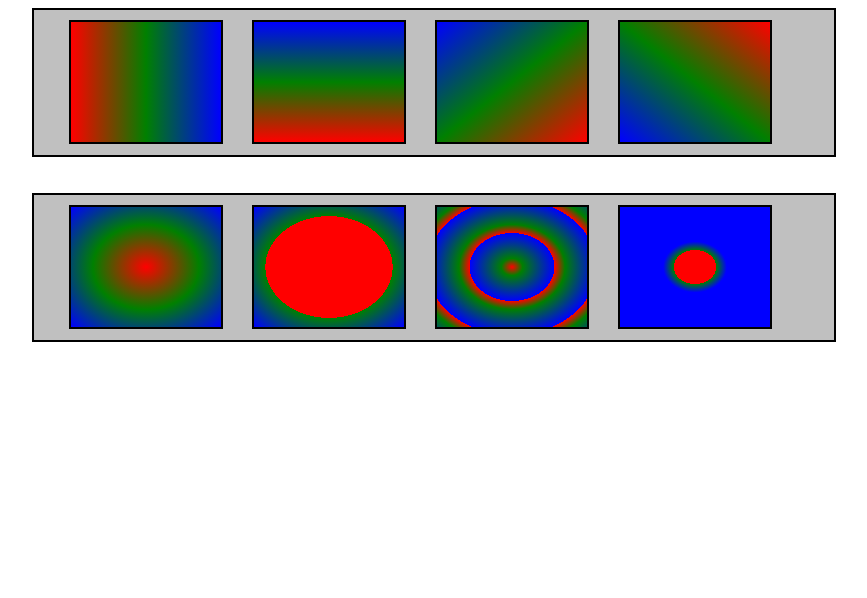
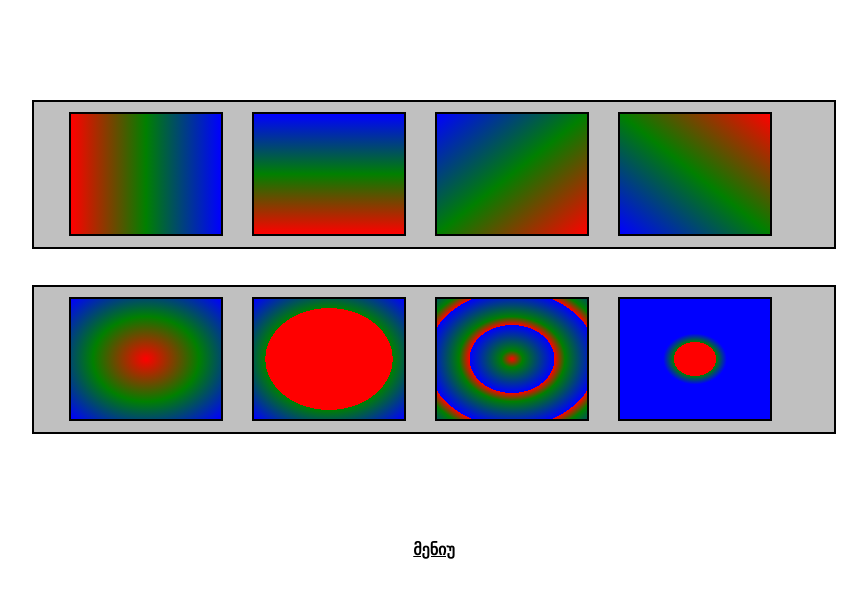
Before and after one commit to somebodyys/HomeWorks, a plain HTML site: page HomeWork 3/Gradients/Gradients.html in a window 1280 px wide. Shown: the whole page, without its empty margins (206-1073 px from the left). Drawn offline with Linux system fonts and the light colour scheme.

Commit message:
added menu button in gradient, and gradient in menu

```diff
--- a/HomeWork 3/Gradients/Gradients.html
+++ b/HomeWork 3/Gradients/Gradients.html
@@ -9,7 +9,7 @@
 
 
 
-    <body>
+    <body topmargin="100px">
 
 
 
@@ -37,6 +37,16 @@
 
        </div>
 
+       <br>
+       <br>
+       <br>
+       <br>
+       <br>
+       <p align="center">
+            <b><a href="../index.html" style="color: black;">მენიუ</a></b>
+       </p>
+
+
 
     </body>
 
```
Also changed, not shown: HomeWork 3/index.html (+4 -0 lines).
